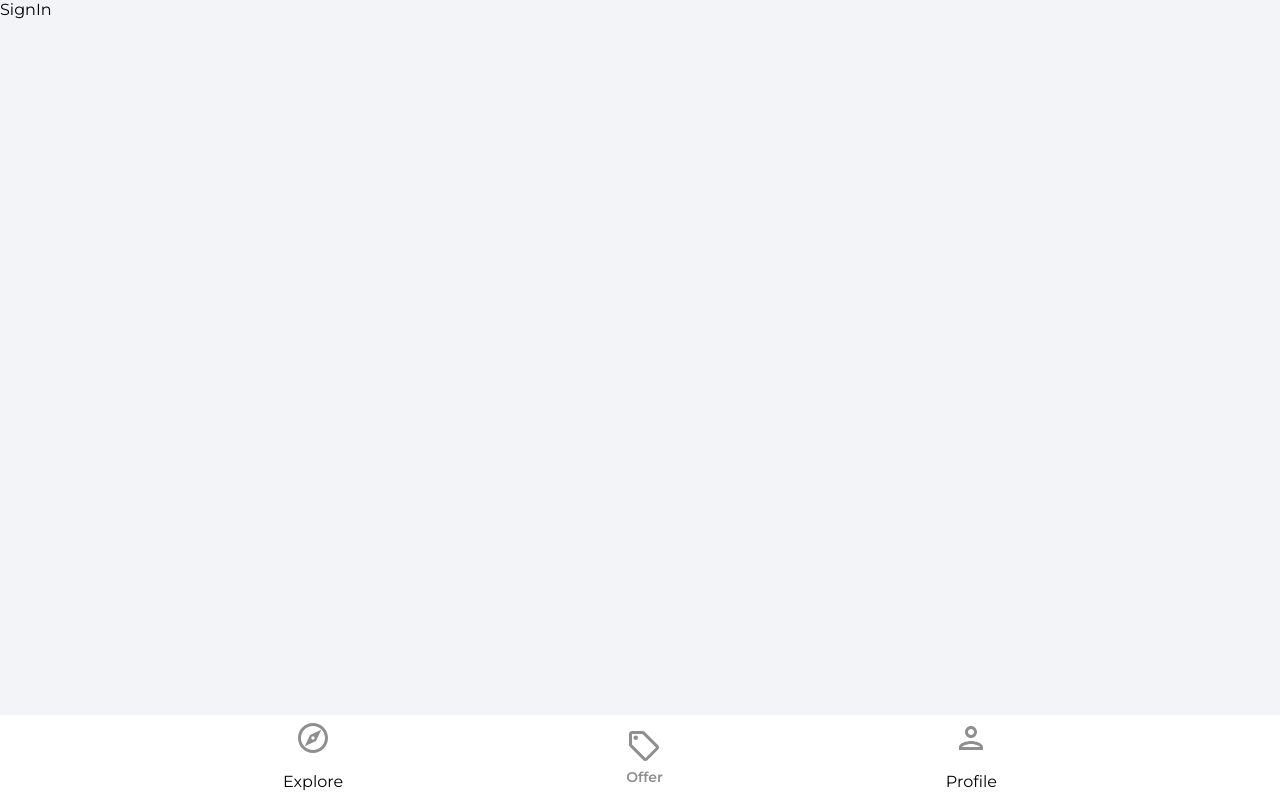
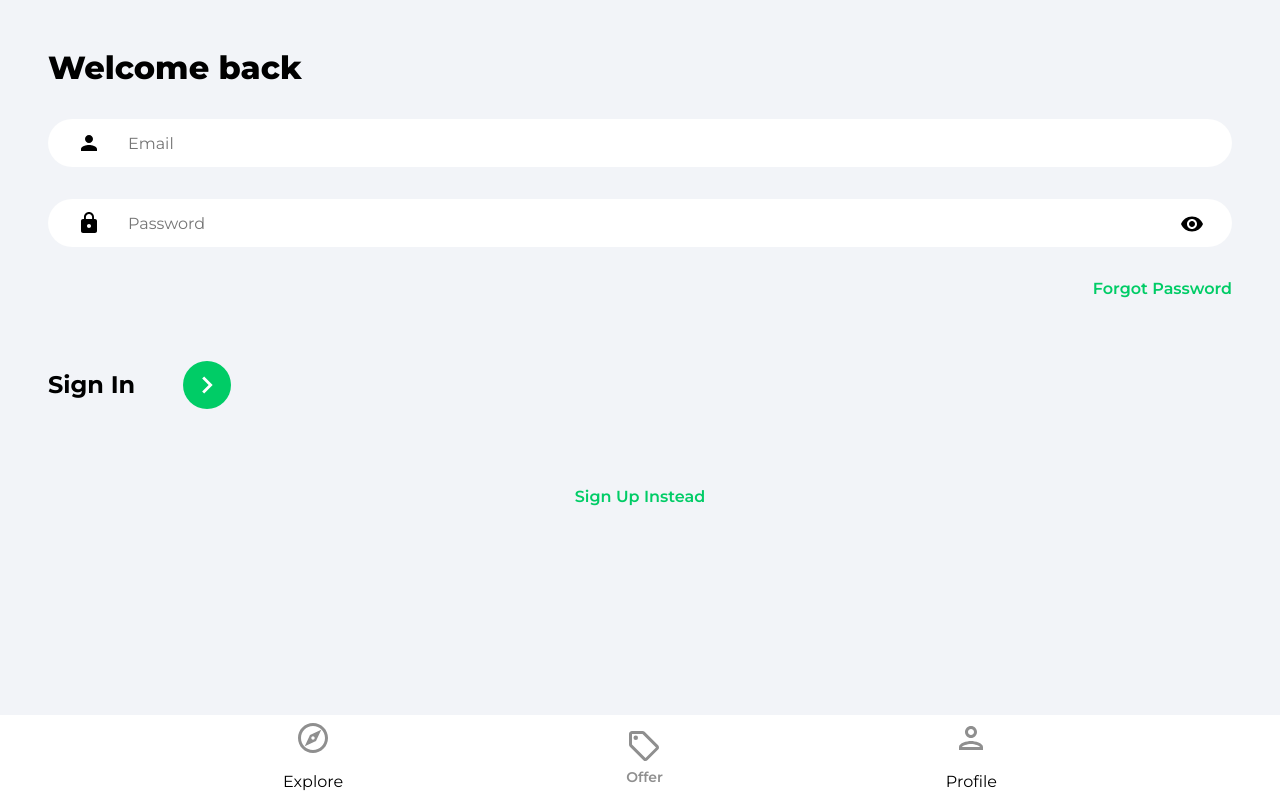
Before and after one commit to devteni/rent-a-condo, a React (Create React App) app: page /sig-in in a window 1280 px wide. Built offline with nearby package versions, Linux system fonts and the light colour scheme.

Commit message:
:wrench: created boilerplate for authentication pages

```diff
--- a/src/index.css
+++ b/src/index.css
@@ -26,9 +26,9 @@ button {
 }
 
 .input,
-.passwordInput,
-.emailInput,
-.nameInput,
+.password-input,
+.email-input,
+.name-input,
 .textarea {
   box-shadow: rgba(0, 0, 0, 0.11);
   border: none;
@@ -43,9 +43,9 @@ button {
 }
 @media (min-width: 1100px) {
   .input,
-  .passwordInput,
-  .emailInput,
-  .nameInput,
+  .password-input,
+  .email-input,
+  .name-input,
   .textarea {
     padding: 0 5rem;
   }
@@ -85,19 +85,19 @@ button {
   right: 20px;
 }
 
-.pageContainer,
+.page-container,
 .offers,
 .profile,
-.listingDetails,
+.listing-details,
 .category,
 .explore {
   margin: 1rem;
 }
 @media (min-width: 1024px) {
-  .pageContainer,
+  .page-container,
   .offers,
   .profile,
-  .listingDetails,
+  .listing-details,
   .category,
   .explore {
     margin: 3rem;
@@ -134,7 +134,7 @@ button {
   }
 }
 
-.pageHeader {
+.page-header {
   font-size: 2rem;
   font-weight: 800;
 }
@@ -184,26 +184,26 @@ button {
   color: #2c2c2c;
 }
 
-.nameInput {
+.name-input {
   margin-bottom: 2rem;
   background: url('./assets/svg/badgeIcon.svg') #ffffff 2.5% center no-repeat;
 }
 
-.emailInput {
+.email-input {
   margin-bottom: 2rem;
   background: url('./assets/svg/personIcon.svg') #ffffff 2.5% center no-repeat;
 }
 
-.passwordInputDiv {
+.password-input-div {
   position: relative;
 }
 
-.passwordInput {
+.password-input {
   margin-bottom: 2rem;
   background: url('./assets/svg/lockIcon.svg') #ffffff 2.5% center no-repeat;
 }
 
-.showPassword {
+.show-password {
   cursor: pointer;
   position: absolute;
   top: -4%;
@@ -211,15 +211,15 @@ button {
   padding: 1rem;
 }
 
-.forgotPasswordLink {
+.forgot-password-link {
   cursor: pointer;
   color: #00cc66;
   font-weight: 600;
   text-align: right;
 }
 
-.signInBar,
-.signUpBar {
+.signin-bar,
+.signup-bar {
   margin-top: 3rem;
   display: flex;
   justify-content: space-between;
@@ -227,27 +227,27 @@ button {
   position: inherit;
 }
 
-.signInButton,
-.signUpButton,
-.signInText,
-.signUpText {
+.signin-btn,
+.signup-btn,
+.signin-text,
+.signup-text {
   cursor: pointer;
 }
 @media (min-width: 1024px) {
-  .signInBar,
-  .signUpBar {
+  .signin-bar,
+  .signup-bar {
     justify-content: start;
   }
 }
 
-.signInText,
-.signUpText {
+.signin-text,
+.signup-text {
   font-size: 1.5rem;
   font-weight: 700;
 }
 
-.signInButton,
-.signUpButton {
+.signin-btn,
+.signup-btn {
   display: flex;
   justify-content: center;
   align-items: center;
@@ -257,20 +257,20 @@ button {
   border-radius: 50%;
 }
 @media (min-width: 1024px) {
-  .signInButton,
-  .signUpButton {
+  .signin-btn,
+  .signup-btn {
     margin-left: 3rem;
   }
 }
 
-.socialLogin {
+.social-login {
   margin-top: 4rem;
   display: flex;
   flex-direction: column;
   align-items: center;
 }
 
-.socialIconDiv {
+.social-icon-div {
   cursor: pointer;
   display: flex;
   justify-content: center;
@@ -284,11 +284,11 @@ button {
   box-shadow: 0 4px 8px 0 rgba(0, 0, 0, 0.1);
 }
 
-.socialIconImg {
+.social-icon-img {
   width: 100%;
 }
 
-.registerLink {
+.register-link {
   margin-top: 4rem;
   color: #00cc66;
   font-weight: 600;
@@ -307,12 +307,12 @@ button {
   }
 }
 
-.exploreHeading,
-.exploreCategoryHeading {
+.explore-heading,
+.explore-category-heading {
   font-weight: 700;
 }
 
-.exploreCategoryHeading {
+.explore-category-heading {
   margin-top: 3rem;
 }
 
@@ -325,18 +325,18 @@ button {
   background-color: #ffffff !important;
 }
 
-.swiperSlideDiv {
+.swiper-slide-div {
   position: relative;
   width: 100%;
   height: 100%;
 }
 
-.swiperSlideImg {
+.swiper-slide-img {
   width: 100%;
   object-fit: cover;
 }
 
-.swiperSlideText {
+.swiper-slide-text {
   color: #ffffff;
   position: absolute;
   top: 70px;
@@ -348,12 +348,12 @@ button {
   padding: 0.5rem;
 }
 @media (min-width: 1024px) {
-  .swiperSlideText {
+  .swiper-slide-text {
     font-size: 1.75rem;
   }
 }
 
-.swiperSlidePrice {
+.swiper-slide-price {
   color: #000000;
   position: absolute;
   top: 143px;
@@ -370,15 +370,15 @@ button {
   }
 }
 
-.exploreCategories {
+.explore-categories {
   display: flex;
   justify-content: space-between;
 }
-.exploreCategories a {
+.explore-categories a {
   width: 48%;
 }
 
-.exploreCategoryImg {
+.explore-category-img {
   min-height: 115px;
   height: 15vw;
   width: 100%;
@@ -387,7 +387,7 @@ button {
   margin: 0 auto;
 }
 
-.exploreCategoryName {
+.explore-category-name {
   font-weight: 500;
   text-align: left;
 }
@@ -396,11 +396,11 @@ button {
   margin-bottom: 10rem;
 }
 
-.categoryListings {
+.category-listings {
   padding: 0;
 }
 
-.categoryListing {
+.category-listing {
   display: flex;
   justify-content: space-between;
   align-items: center;
@@ -408,46 +408,46 @@ button {
   position: relative;
 }
 
-.categoryListingLink {
+.category-listing-link {
   display: contents;
 }
 
-.categoryListingImg {
+.category-listing-img {
   width: 30%;
   height: 100px;
   border-radius: 1.5rem;
   object-fit: cover;
 }
 @media (min-width: 1024px) {
-  .categoryListingImg {
+  .category-listing-img {
     width: 19%;
     height: 217px;
   }
 }
 
-.categoryListingDetails {
+.category-listing-details {
   width: 65%;
 }
 @media (min-width: 1024px) {
-  .categoryListingDetails {
+  .category-listing-details {
     width: 79%;
   }
 }
 
-.categoryListingLocation {
+.category-listing-location {
   font-weight: 600;
   font-size: 0.7rem;
   opacity: 0.8;
   margin-bottom: 0;
 }
 
-.categoryListingName {
+.category-listing-name {
   font-weight: 600;
   font-size: 1.25rem;
   margin: 0;
 }
 
-.categoryListingPrice {
+.category-listing-price {
   margin-top: 0.5rem;
   font-weight: 600;
   font-size: 1.1rem;
@@ -457,18 +457,18 @@ button {
   align-items: center;
 }
 
-.categoryListingInfoDiv {
+.category-listing-infodiv {
   display: flex;
   justify-content: space-between;
   max-width: 275px;
 }
 
-.categoryListingInfoText {
+.category-listing-infoText {
   font-weight: 500;
   font-size: 0.7rem;
 }
 
-.loadMore {
+.load-more {
   cursor: pointer;
   width: 8rem;
   margin: 0 auto;
@@ -482,11 +482,11 @@ button {
   margin-top: 2rem;
 }
 
-.listingDetails {
+.listing-details {
   margin-bottom: 10rem;
 }
 
-.shareIconDiv {
+.share-icon {
   cursor: pointer;
   position: fixed;
   top: 3%;
@@ -501,13 +501,13 @@ button {
   align-items: center;
 }
 
-.listingName {
+.listing-name {
   font-weight: 600;
   font-size: 1.5rem;
   margin-bottom: 0.5rem;
 }
 
-.listingLocation {
+.listing-location {
   margin-top: 0;
   font-weight: 600;
 }
--- a/src/pages/SignIn.tsx
+++ b/src/pages/SignIn.tsx
@@ -1,8 +1,75 @@
-import React from 'react'
+import React, { useState } from 'react';
+import { Link, useNavigate } from 'react-router-dom';
+import { ReactComponent as ArrowRightIcon} from '../assets/svg/keyboardArrowRightIcon.svg'
+import visibilityIcon from '../assets/svg/visibilityIcon.svg';
 
 function SignIn() {
+  const [showPassword, setShowPassword] = useState(false);
+  const [formData, setFormData] = useState({
+    email: "", password: ""
+  });
+
+  const navigate = useNavigate();
+
+  const handleChange = (e: React.ChangeEvent<HTMLInputElement>) => {
+    setFormData((prevState) => ({
+      ...prevState, [e.target.id]: e.target.value
+    }))
+  }
+
   return (
-    <div>SignIn</div>
+    <>
+      <div className="page-container">
+        <header>
+          <p className='page-header'>Welcome back</p>
+        </header>
+
+        <form>
+          <input
+          type='email'
+          className='email-input'
+          placeholder='Email'
+          id='email'
+          value={formData.email}
+          onChange={(e) => handleChange(e)}
+            />
+
+          <div className="password-input-div">
+            <input type={showPassword ? 'text' : 'password' }
+              className='password-input'
+              placeholder='Password'
+              id='password'
+              value={formData.password}
+              onChange={(e) => handleChange(e)}
+            />
+
+              <img
+                src={visibilityIcon}
+                alt="show password"
+                className='show-password'
+                onClick={() => setShowPassword((prev) => !prev)}
+              />
+          </div>
+
+          <Link to='/forgot-password' className='forgot-password-link'> Forgot Password </Link>
+
+          <div className="signin-bar">
+            <p className="signin-text">
+              Sign In
+            </p>
+            <button className="signin-btn">
+              <ArrowRightIcon fill='#fff' width='34px' height='34px'/>
+            </button>
+          </div>
+        </form>
+
+        {/* Google OAuth */}
+        <Link to='/sign-up' className='register-link'>
+          Sign Up Instead
+        </Link>
+      </div>
+    </>
+
   )
 }
 
--- a/src/pages/SignUp.tsx
+++ b/src/pages/SignUp.tsx
@@ -1,9 +1,84 @@
-import React from 'react'
+import React, { useState } from 'react';
+import { Link, useNavigate } from 'react-router-dom';
+import { ReactComponent as ArrowRightIcon} from '../assets/svg/keyboardArrowRightIcon.svg'
+import visibilityIcon from '../assets/svg/visibilityIcon.svg';
 
 function SignUp() {
+  const [showPassword, setShowPassword] = useState(false);
+  const [formData, setFormData] = useState({
+    name: "", email: "", password: ""
+  });
+
+  const navigate = useNavigate();
+
+  const handleChange = (e: React.ChangeEvent<HTMLInputElement>) => {
+    setFormData((prevState) => ({
+      ...prevState, [e.target.id]: e.target.value
+    }))
+  }
+
   return (
-    <div>SignUp</div>
+    <>
+      <div className="page-container">
+        <header>
+          <p className='page-header'>Welcome back</p>
+        </header>
+
+        <form>
+          <input
+          type='text'
+          className='name-input'
+          placeholder='Name'
+          id='name'
+          value={formData.name}
+          onChange={(e) => handleChange(e)}
+            />
+
+          <input
+            type='email'
+            className='email-input'
+            placeholder='Email'
+            id='email'
+            value={formData.email}
+            onChange={(e) => handleChange(e)}
+            />
+
+          <div className="password-input-div">
+            <input type={showPassword ? 'text' : 'password' }
+              className='password-input'
+              placeholder='Password'
+              id='password'
+              value={formData.password}
+              onChange={(e) => handleChange(e)}
+            />
+
+              <img
+                src={visibilityIcon}
+                alt="show password"
+                className='show-password'
+                onClick={() => setShowPassword((prev) => !prev)}
+              />
+          </div>
+
+          <div className="signup-bar">
+            <p className="signup-text">
+              Sign In
+            </p>
+            <button className="signup-btn">
+              <ArrowRightIcon fill='#fff' width='34px' height='34px'/>
+            </button>
+          </div>
+        </form>
+
+        {/* Google OAuth */}
+        <Link to='/sign-in' className='register-link'>
+          Sign In Instead
+        </Link>
+
+      </div>
+    </>
+
   )
 }
 
-export default SignUp
+export default SignUp;
```
